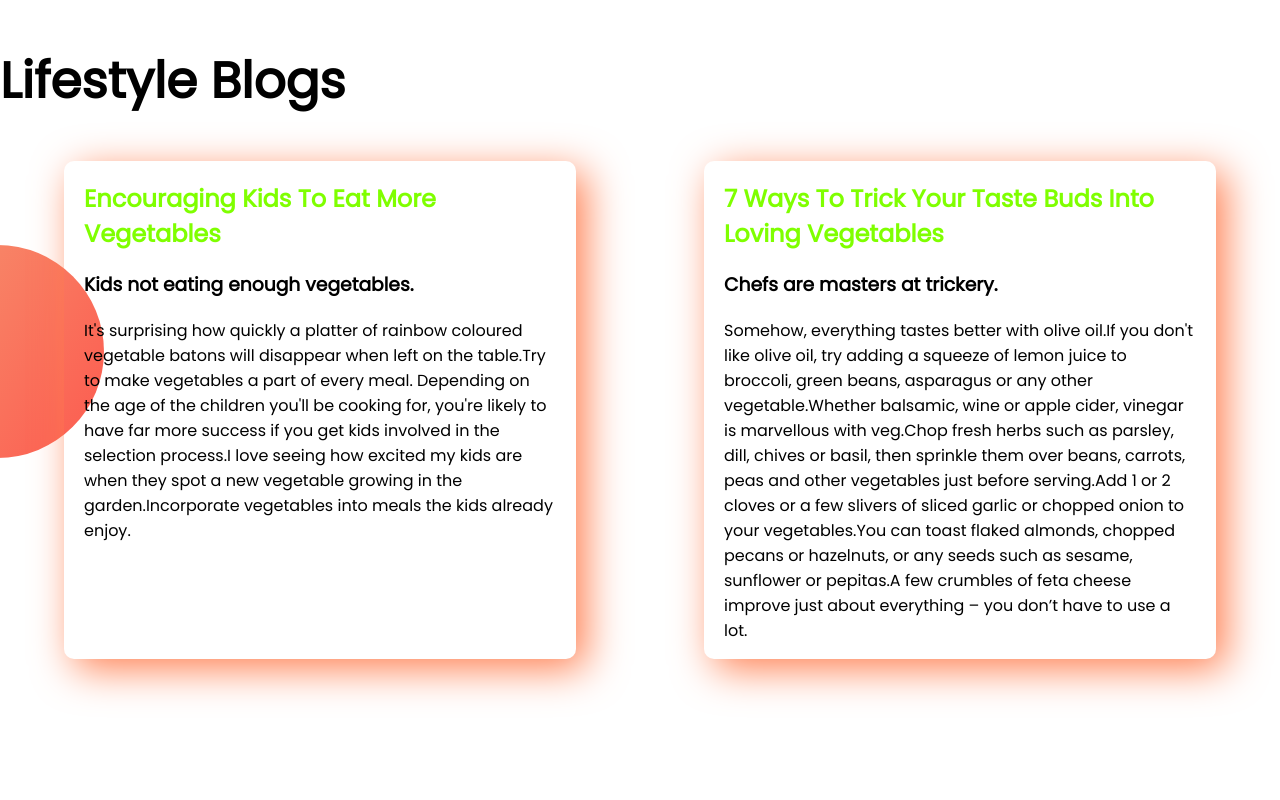
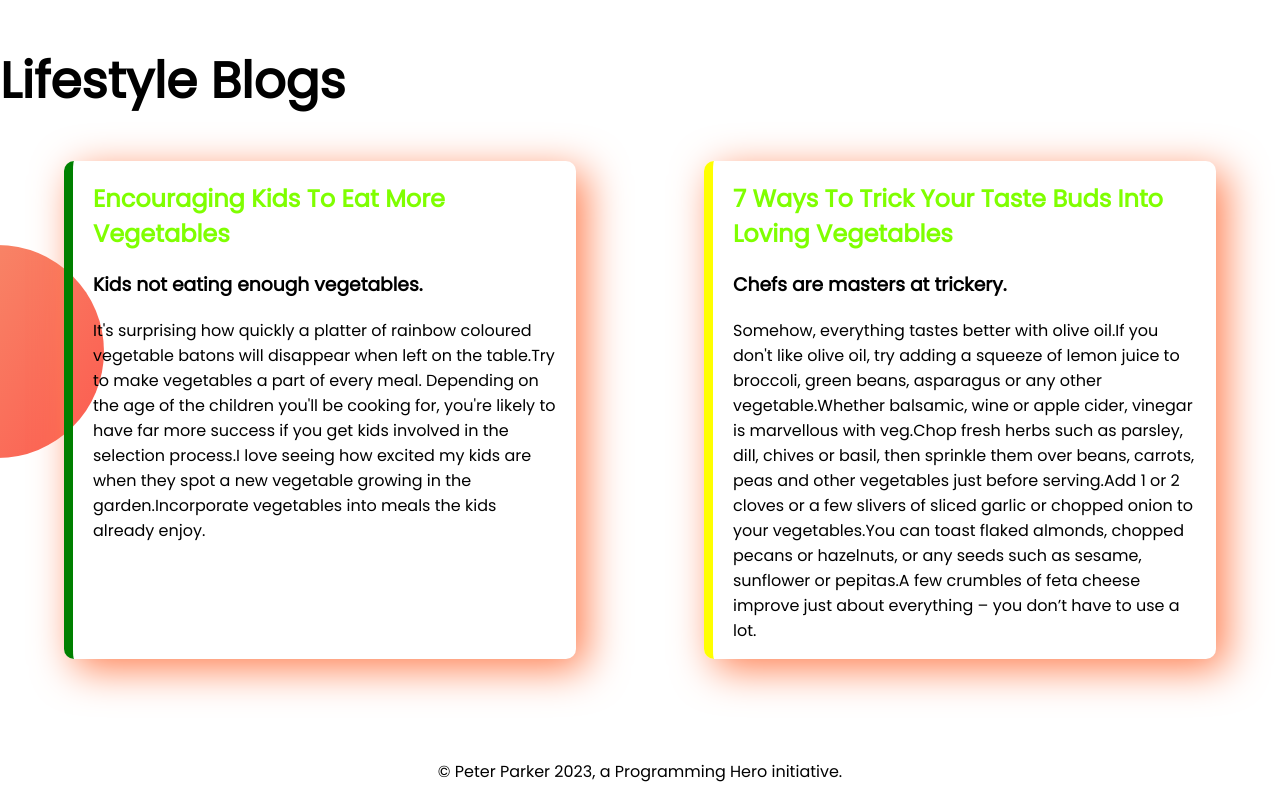
Before and after one commit to Faria-113/my-developer-portfolio, a plain HTML site: page index.html in a window 1280 px wide. Shown: the part 1284-2084 px from the top of the page. Before the commit the page ends 2043 px from the top, so only its background shows below. Drawn offline with Linux system fonts and the light colour scheme.

Commit message:
added footer

```diff
--- a/index.html
+++ b/index.html
@@ -41,12 +41,12 @@
     <section class="third-part">
             <h1>Lifestyle Blogs</h1>
             <div class="flexible-container">
-                <div class="blog-item">
+                <div id="green-color" class="blog-item">
                     <h2 class="name-color">Encouraging Kids To Eat More Vegetables</h2>
                     <h3>Kids not eating enough vegetables.</h3>
                     <p>It's surprising how quickly a platter of rainbow coloured vegetable batons will disappear when left on the table.Try to make vegetables a part of every meal. Depending on the age of the children you'll be cooking for, you're likely to have far more success if you get kids involved in the selection process.I love seeing how excited my kids are when they spot a new vegetable growing in the garden.Incorporate vegetables into meals the kids already enjoy.</p>
                 </div>
-                <div class="blog-item">
+                <div id="yellow-color" class="blog-item">
                     <h2 class="name-color">7 Ways To Trick Your Taste Buds Into Loving Vegetables</h2>
                     <h3>Chefs are masters at trickery.</h3>
                     <p>Somehow, everything tastes better with olive oil.If you don't like olive oil, try adding a squeeze of lemon juice to broccoli, green beans, asparagus or any other vegetable.Whether balsamic, wine or apple cider, vinegar is marvellous with veg.Chop fresh herbs such as parsley, dill, chives or basil, then sprinkle them over beans, carrots, peas and other vegetables just before serving.Add 1 or 2 cloves or a few slivers of sliced garlic or chopped onion to your vegetables.You can toast flaked almonds, chopped pecans or hazelnuts, or any seeds such as sesame, sunflower or pepitas.A few crumbles of feta cheese improve just about everything – you don’t have to use a lot.</p>
@@ -55,5 +55,7 @@
     </section>
 
 </body>
-
+<footer>
+    <p>© Peter Parker 2023, a Programming Hero initiative.</p>
+</footer>
 </html>
--- a/style.css
+++ b/style.css
@@ -51,3 +51,12 @@ h1{
     border-radius: 10px;
     box-shadow: 10px 10px 40px coral;
 }
+#green-color{
+    border-left: 9px solid green;
+}
+#yellow-color{
+    border-left: 9px solid yellow;
+}
+footer p{
+    text-align: center;
+}
```
